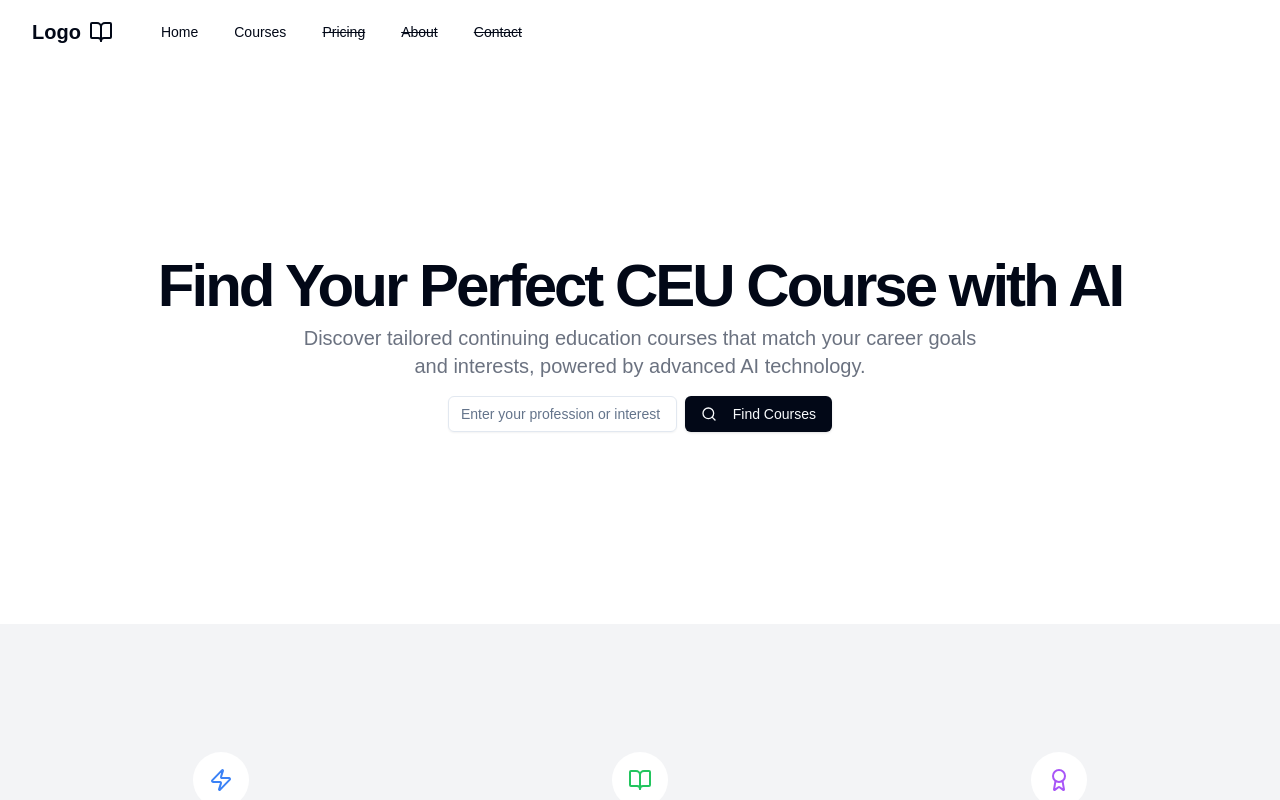
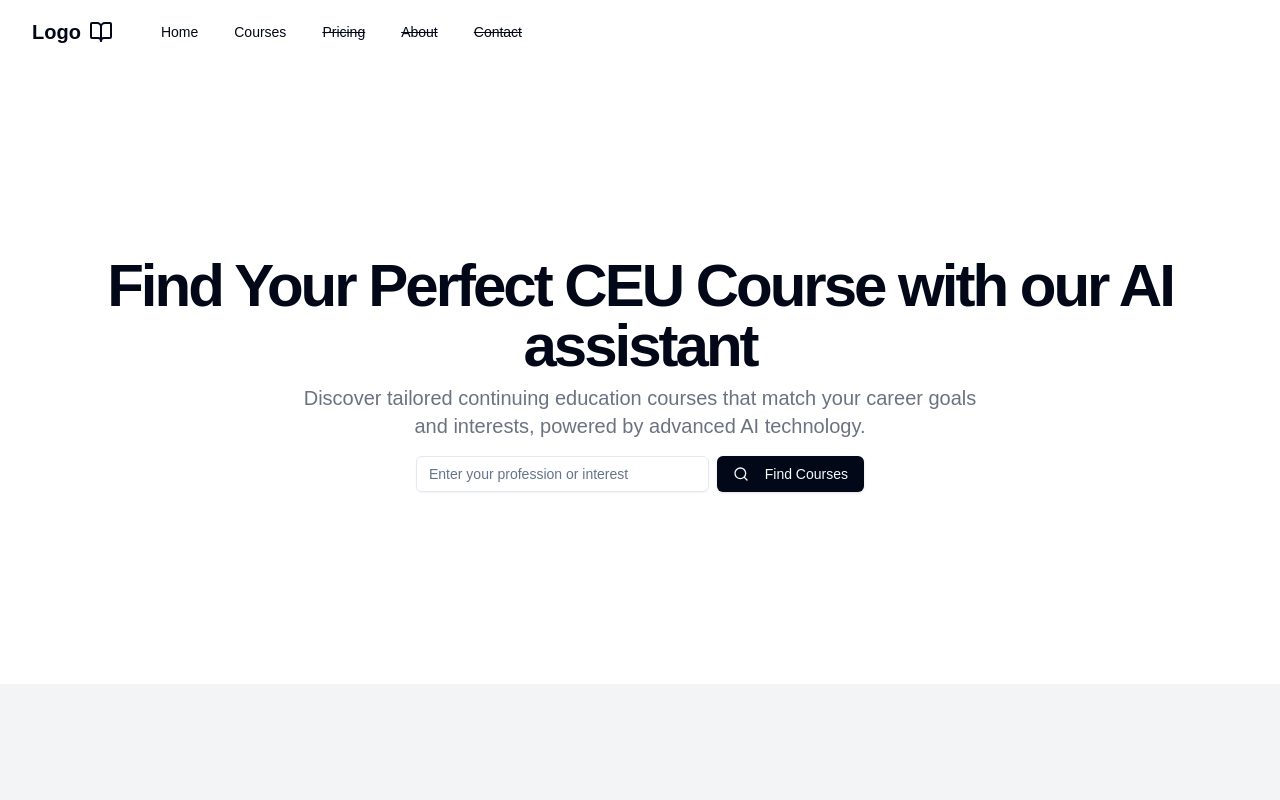
Before and after one commit to eldridgerdev/med-courses, a Next.js app: page / in a window 1280 px wide. Shown: the top 800 px of the page. Built offline with nearby package versions, Linux system fonts and the light colour scheme.

Commit message:
small updates

```diff
--- a/app/courses/CourseCard.tsx
+++ b/app/courses/CourseCard.tsx
@@ -19,7 +19,7 @@ interface CourseCardProps extends HTMLAttributes<HTMLDivElement> {
 }
 export default function CourseCard({ data, className }: CourseCardProps) {
   return (
-    <motion.section whileHover={{ scale: 1.1 }}>
+    <motion.section whileHover={{ scale: 1.1, rotate: "1deg" }}>
       <Card className={cn("w-[400px] overflow-hidden", className)}>
         <Image
           width={400}
@@ -37,11 +37,12 @@ export default function CourseCard({ data, className }: CourseCardProps) {
         </CardContent>
         <CardFooter className="flex flex-col">
           <span>Taught By:</span>
-          {data.instructors.map((ins, i) => (
-            <div key={i} className="flex">
-              <p>{ins}</p>
-            </div>
-          ))}
+          {data.instructors &&
+            data.instructors.map((ins, i) => (
+              <div key={i} className="flex">
+                <p>{ins}</p>
+              </div>
+            ))}
         </CardFooter>
       </Card>
     </motion.section>
--- a/app/courses/CourseCardList.tsx
+++ b/app/courses/CourseCardList.tsx
@@ -1,11 +1,12 @@
 "use client";
 import CourseCard from "./CourseCard";
-import { AnimatePresence, motion } from "framer-motion";
+import { AnimatePresence, LayoutGroup, motion } from "framer-motion";
 import { Course } from "./types";
 
 export default function CourseCardList({ courses }: { courses: Course[] }) {
   return (
     <AnimatePresence>
+      <LayoutGroup>
         {courses.length === 0 && (
           <motion.h2
             initial={{ opacity: 0 }}
@@ -30,6 +31,7 @@ export default function CourseCardList({ courses }: { courses: Course[] }) {
               <CourseCard data={data} />
             </motion.div>
           ))}
+      </LayoutGroup>
     </AnimatePresence>
   );
 }
--- a/app/courses/page.tsx
+++ b/app/courses/page.tsx
@@ -33,14 +33,14 @@ export default async function CoursePage({
           <div className="w-full h-3/4 gap-10 bg-white rounded-full flex items-center justify-center  shadow-black shadow-sm ">
             <SearchInput text={(await searchParams).query || ""} />
             <div className="h-full flex flex-row justify-center items-center">
-              <span className="">FILTER</span>
+              <span className=""></span>
             </div>
           </div>
         </div>
         <div
           className={cn(
             "h-[calc(100vh-4rem-4rem-5px)]",
-            `items-start justify-center gap-10 px-8 pt-10 flex flex-wrap flex-row grow-0 overflow-y-auto w-full`,
+            `items-center justify-center gap-10 px-8 pt-10 flex flex-wrap flex-row grow-0 overflow-y-auto w-full`,
           )}
         >
           {/*<div className="items-start justify-center gap-6 rounded-lg p-8 md:grid lg:grid-cols-2 xl:grid-cols-3">*/}
--- a/app/courses/types.ts
+++ b/app/courses/types.ts
@@ -3,5 +3,5 @@ export interface Course {
   title: string;
   brief_description: string;
   hero_image: string;
-  instructors: string[];
+  instructors: string[] | null;
 }
--- a/components/custom/ui/Hero.tsx
+++ b/components/custom/ui/Hero.tsx
@@ -15,15 +15,15 @@ const Hero = () => {
       <div className="flex flex-col items-center space-y-4 text-center">
         <div className="space-y-2">
           <h1 className="text-3xl font-bold tracking-tighter sm:text-4xl md:text-5xl lg:text-6xl/none">
-            Find Your Perfect CEU Course with AI
+            Find Your Perfect CEU Course with our AI assistant
           </h1>
           <p className="mx-auto max-w-[700px] text-gray-500 md:text-xl dark:text-gray-400">
             Discover tailored continuing education courses that match your
             career goals and interests, powered by advanced AI technology.
           </p>
         </div>
-        <div className="w-full max-w-sm space-y-2">
-          <Form action={searchCourses} className="flex space-x-2">
+        <div className="w-full max-w-md space-y-2">
+          <Form action={searchCourses} className="flex space-x-2 ">
             <Input
               name="query"
               className="max-w-lg flex-1"
```
Lines whose indentation alone changed are shown as unchanged.
